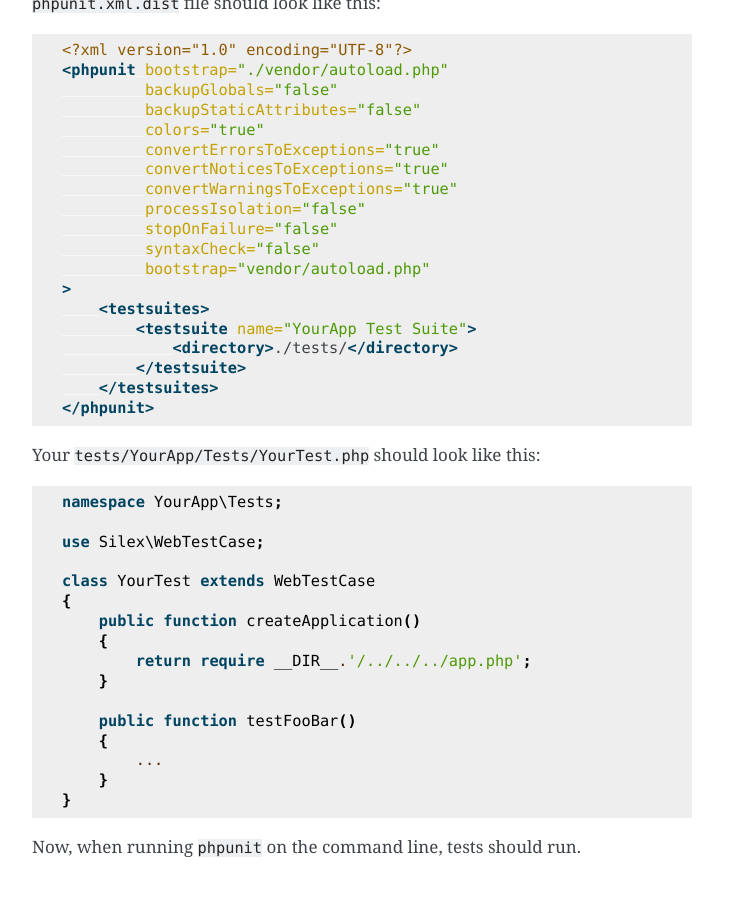
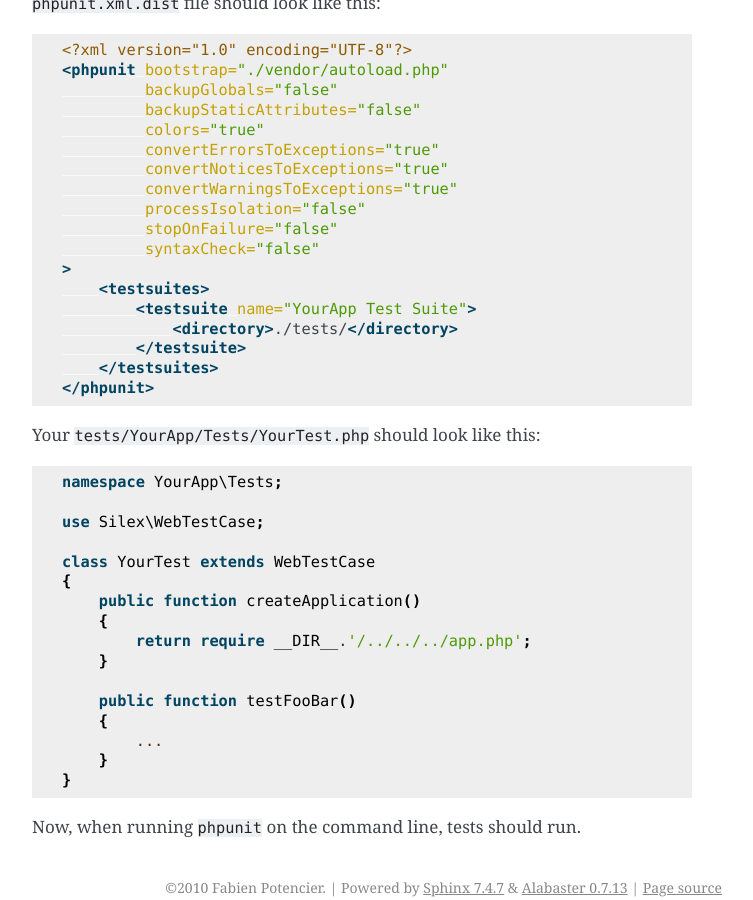
Before and after one commit to silexphp/Silex, a Sphinx documentation site: the page built from doc/testing.rst, in a window 1280 px wide and 900 px high, scrolled down 3897 px. Shown: the whole window, without its empty margins (388-1141 px from the left). Built offline with Sphinx 7.4.7, drawn with Linux system fonts in a browser that asks for light colours.

Commit message:
Update Testing.rst - remove duplicate tag in phpunit xml
Removed a duplicate tag (bootstrap) in the phpunit.xml example.

```diff
--- a/doc/testing.rst
+++ b/doc/testing.rst
@@ -192,7 +192,6 @@ look like this:
              processIsolation="false"
              stopOnFailure="false"
              syntaxCheck="false"
-             bootstrap="vendor/autoload.php"
     >
         <testsuites>
             <testsuite name="YourApp Test Suite">
```
